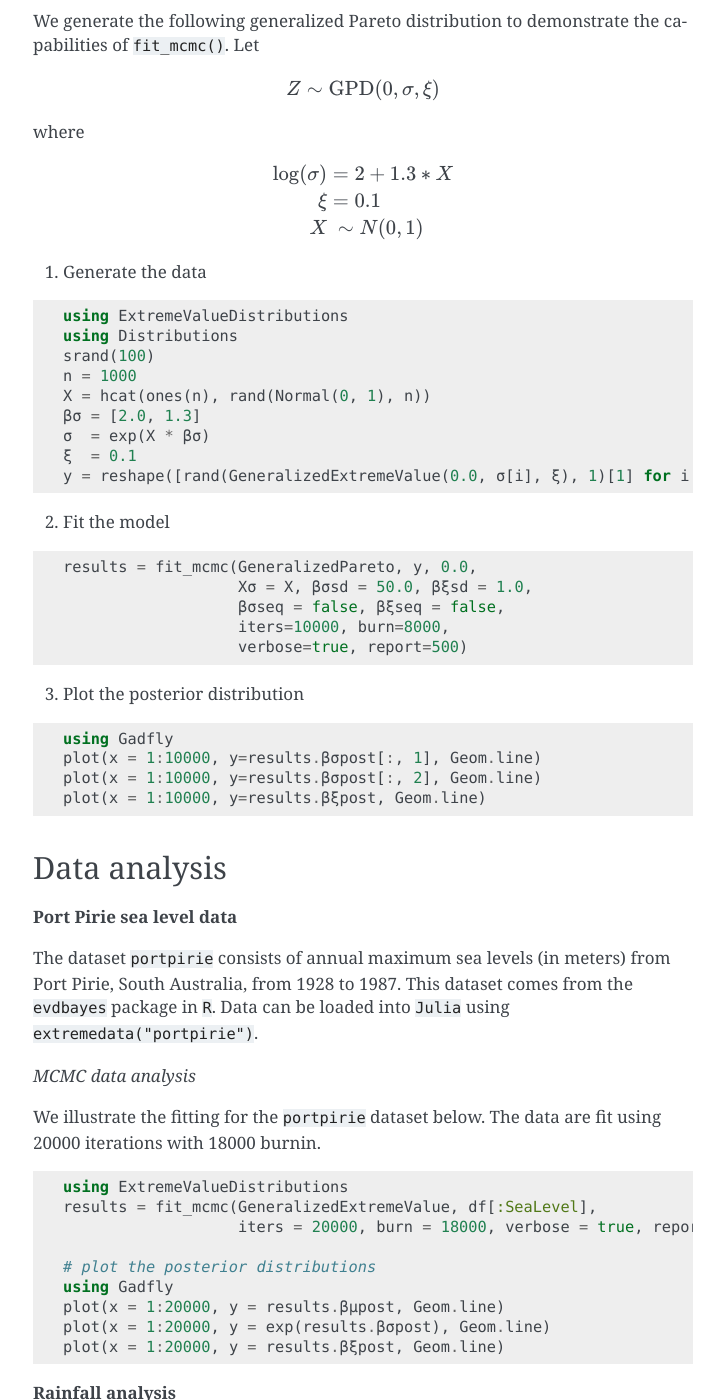
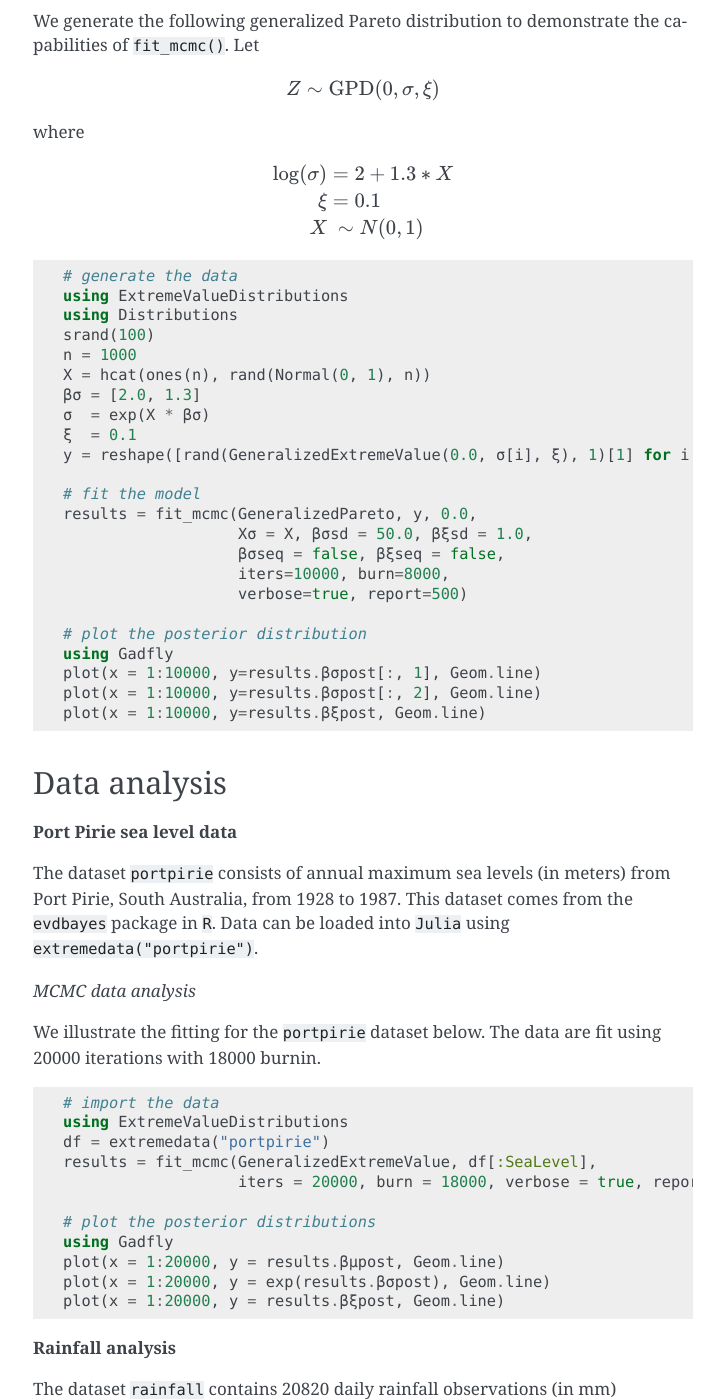
Before and after one commit to sammorris81/ExtremeValueDistributions.jl, a Sphinx documentation site: the page built from docs/source/fit.rst, in a window 1280 px wide and 1400 px high, scrolled down 3471 px. Shown: the whole window, without its empty margins (387-1111 px from the left). Built offline with Sphinx 7.4.7, drawn with Linux system fonts in a browser that asks for light colours; formulas are drawn with MathJax 3.

Commit message:
Formatting tweaks to the examples for fitting the model

```diff
--- a/docs/source/fit.rst
+++ b/docs/source/fit.rst
@@ -157,20 +156,14 @@ where
   ξ  = 0.1
   y = reshape([rand(GeneralizedExtremeValue(0.0, σ[i], ξ), 1)[1] for i = 1:n], n, 1)
 
-2. Fit the model
-
-.. code-block:: julia
-
+  # fit the model
   results = fit_mcmc(GeneralizedPareto, y, 0.0,
                      Xσ = X, βσsd = 50.0, βξsd = 1.0,
                      βσseq = false, βξseq = false,
                      iters=10000, burn=8000,
                      verbose=true, report=500)
 
-3. Plot the posterior distribution
-
-.. code-block:: julia
-
+  # plot the posterior distribution
   using Gadfly
   plot(x = 1:10000, y=results.βσpost[:, 1], Geom.line)
   plot(x = 1:10000, y=results.βσpost[:, 2], Geom.line)
@@ -189,7 +182,9 @@ We illustrate the fitting for the ``portpirie`` dataset below. The data are fit
 
 .. code-block:: julia
 
+  # import the data
   using ExtremeValueDistributions
+  df = extremedata("portpirie")
   results = fit_mcmc(GeneralizedExtremeValue, df[:SeaLevel],
                      iters = 20000, burn = 18000, verbose = true, report = 2000)
 
```
Also changed, not shown: other parts of docs/source/fit.rst (+1 -2 lines).
